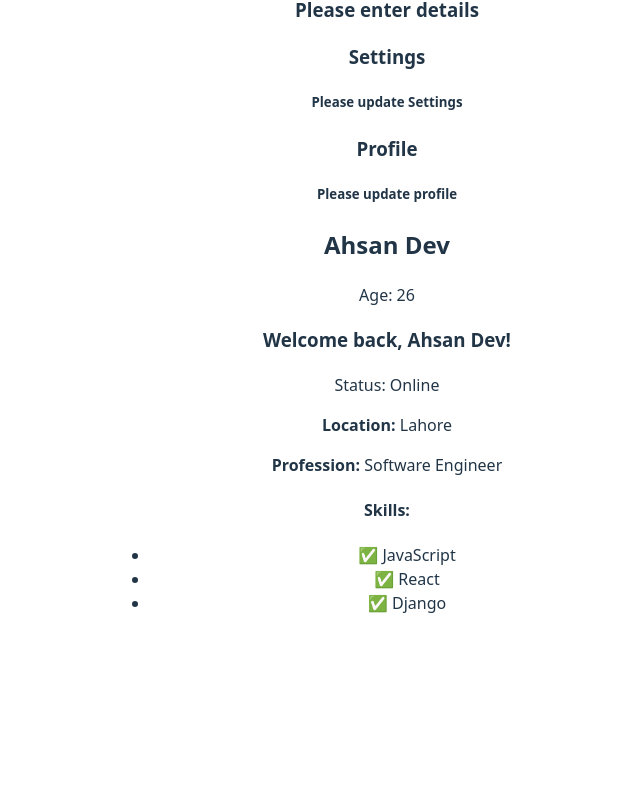
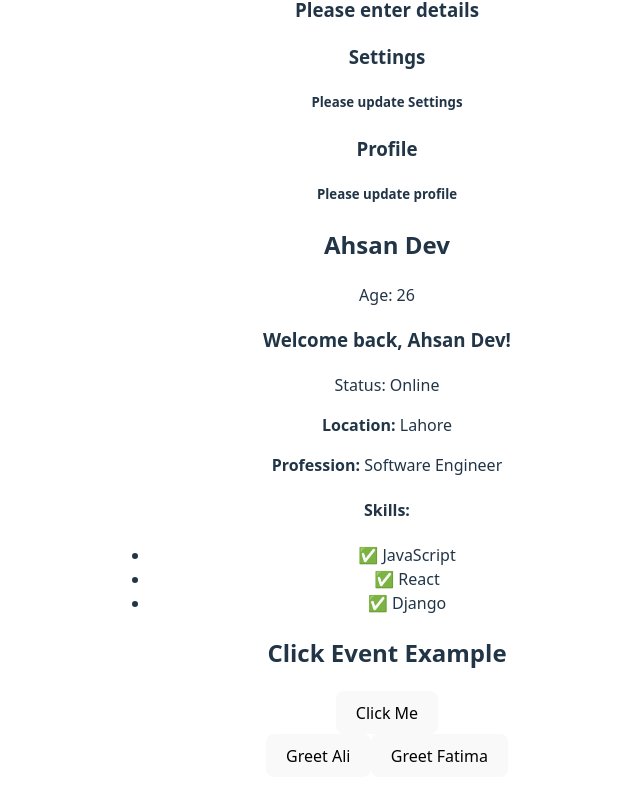
Before and after one commit to ahsan123-png/startUp, a React (Vite) app: page / in a window 1280 px wide. Shown: the part 416-1217 px from the top of the page, without its empty margins (253-893 px from the left). Before the commit the page ends 1079 px from the top, so only its background shows below. Built offline with nearby package versions, Linux system fonts and the light colour scheme.

Commit message:
at here we learn how we use on click events and how  we use the arrow function inside it in react.jsx

```diff
--- a/src/App.jsx
+++ b/src/App.jsx
@@ -5,6 +5,7 @@ import './App.css'
 import Hero from './Hero' // import Hero component from Hero file
 import Login,{msg, Settings, Profile} from './UserComponent' // here you cn see how we import multi componenets from a single file
 import UserCard from './UserCard'
+import ClickExample,{GreetUser} from './ClickExample'
 
 function App() {
   return (
@@ -23,6 +24,9 @@ function App() {
     <Profile />
     {/* Using the user card where we add different info inside js to see the working of jsx  */}
     <UserCard />
+    <ClickExample/>
+     <GreetUser name="Ali" />
+      <GreetUser name="Fatima" />
     </>
   )}
 
@@ -35,6 +39,8 @@ function App() {
     </>
     )
   }
+
+  // here we learn abount use click event and function in jsx
 
 
 
--- /dev/null
+++ b/src/ClickExample.jsx
@@ -0,0 +1,28 @@
+import React from 'react';
+
+function ClickExample() {
+  const handleClick = () => {
+    alert("Button was clicked!");
+  };
+
+  return (
+    <div>
+      <h2>Click Event Example</h2>
+      {/* when we call function on click we use function defination mean without `()` next we learn how we pas parms to function */}
+      <button onClick={handleClick}>Click Me</button>
+    </div>
+  );
+}
+
+const name ="Ahsan"
+export function GreetUser({ name }) {
+  const greet = (userName) => {
+    alert(`Hello, ${userName}!`);
+  };
+
+  return (
+    <button onClick={() => greet(name)}>Greet {name}</button>
+  );
+}
+
+export default ClickExample;
```
